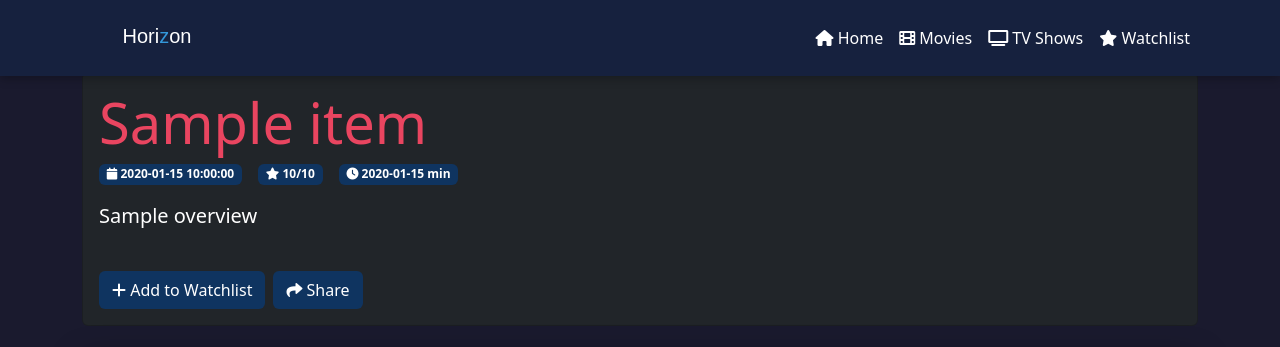
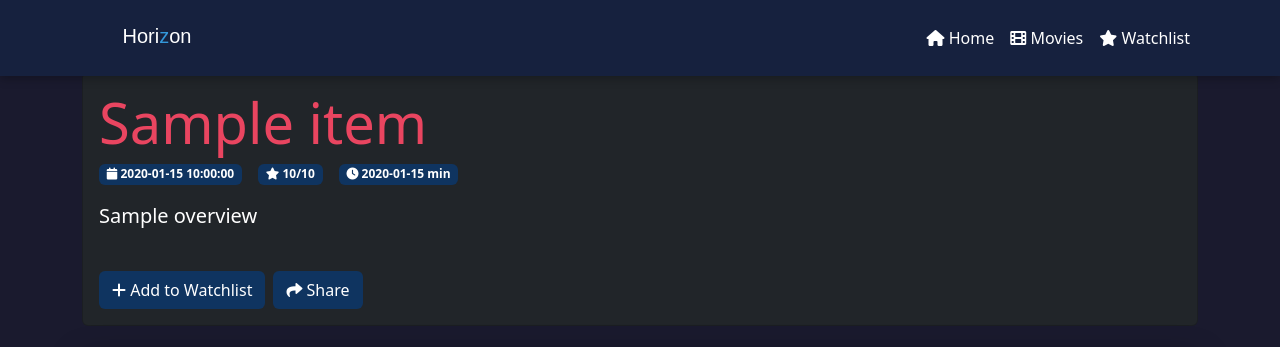
Before and after one commit to pavansweb/hmovies, a Flask app: page /movie/1 in a window 1280 px wide. Shown: the top 347 px of the page. Run offline with Flask 3, Linux system fonts and the light colour scheme; a database or web service that is not in the repository returns one stand-in record (values such as "Sample title"); data that the repository does not hold is empty; some libraries are stand-ins or nearby versions.

Commit message:
improved

```diff
--- a/templates/movie.html
+++ b/templates/movie.html
@@ -112,7 +112,7 @@
 <body>
     <nav class="navbar navbar-expand-lg navbar-dark fixed-top">
         <div class="container">
-            <a class="navbar-brand" href="#">
+            <a class="navbar-brand" href="/">
                 <img src="/static/images/img-horizon-dark.svg" alt="Horizon Movies">
             </a>
             <button class="navbar-toggler" type="button" data-bs-toggle="collapse" data-bs-target="#navbarNav">
@@ -121,13 +121,10 @@
             <div class="collapse navbar-collapse" id="navbarNav">
                 <ul class="navbar-nav ms-auto">
                     <li class="nav-item">
-                        <a class="nav-link" href="#"><i class="fas fa-home"></i> Home</a>
+                        <a class="nav-link" href="/"><i class="fas fa-home"></i> Home</a>
                     </li>
                     <li class="nav-item">
-                        <a class="nav-link" href="#"><i class="fas fa-film"></i> Movies</a>
-                    </li>
-                    <li class="nav-item">
-                        <a class="nav-link" href="#"><i class="fas fa-tv"></i> TV Shows</a>
+                        <a class="nav-link" href="/"><i class="fas fa-film"></i> Movies</a>
                     </li>
                     <li class="nav-item">
                         <a class="nav-link" href="#"><i class="fas fa-star"></i> Watchlist</a>
--- a/templates/search.html
+++ b/templates/search.html
@@ -77,7 +77,7 @@
                 <div class="container xl:max-w-7xl pb-12 flex flex-col gap-4">
                     <header class="flex gap-4 flex-wrap justify-between">
                         <div class="flex flex-wrap gap-2 items-center">
-                            <h1 class="text-lead font-bold font-satoshi text-2xl" id="search-descr">What's on your mind?</h1>
+                            <h1 class="text-lead font-bold font-satoshi text-2xl" id="search-descr">Search Any Movie, Anytime, Anywhere</h1>
                         </div>
                     </header>
                     <div class="relative">
```
